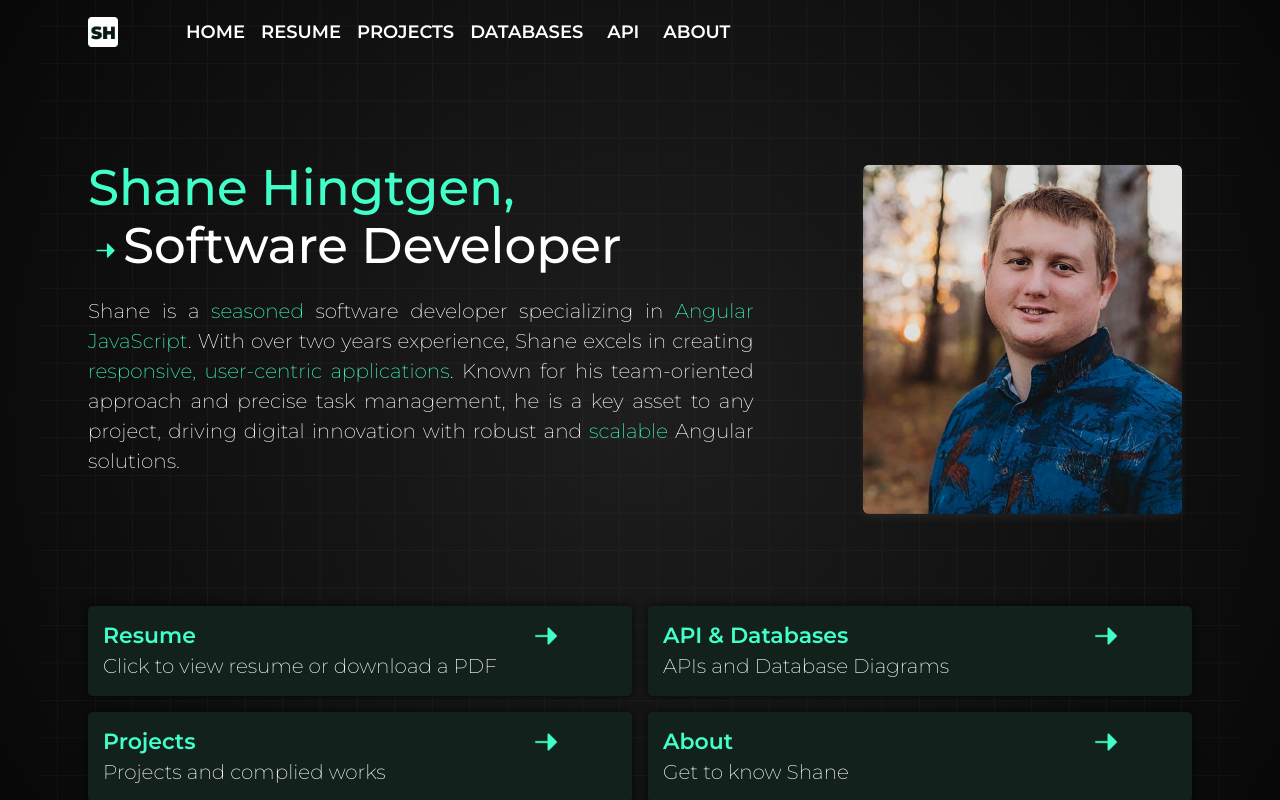
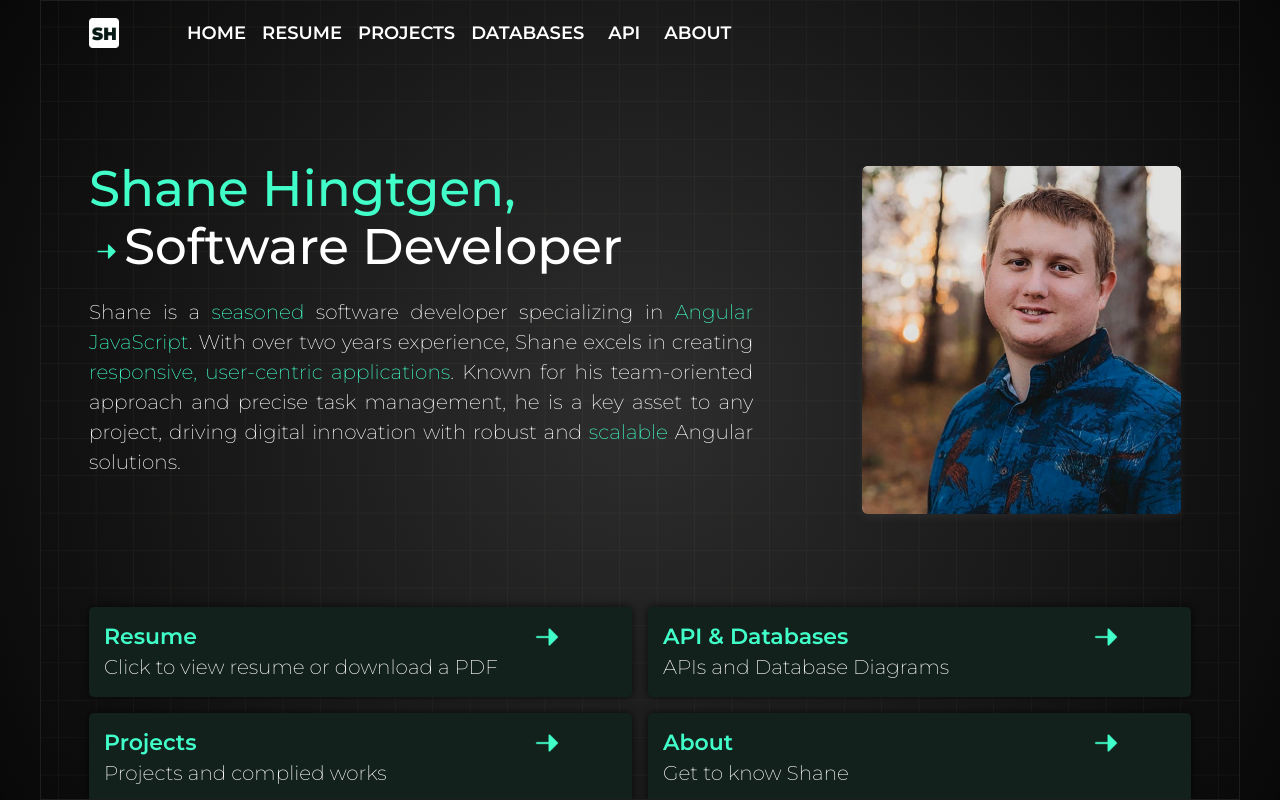
Before and after one commit to shaneh92/shane-portfolio, a React (Vite) app: page / in a window 1280 px wide. Built offline with nearby package versions, Linux system fonts and the light colour scheme.

Commit message:
made the gradient a little brighter

```diff
--- a/src/routes/root.tsx
+++ b/src/routes/root.tsx
@@ -10,7 +10,7 @@ export function Root() {
       <Paper
         sx={{
           fontFamily: typography.fontFamily,
-          background: `radial-gradient(circle at center, ${palette.primary.light}, ${palette.primary.main})`,
+          background: `radial-gradient(circle at center, #2F2E2E, ${palette.primary.main})`,
           height: "100vh",
           display: "flex",
           flexDirection: "column",
@@ -19,6 +19,7 @@ export function Root() {
         <Container
           sx={{
             background: `url(${wireframebackground})`,
+            border: `1px solid ${palette.primary.light}`,
             backgroundRepeat: "repeat",
             backgroundSize: "cover",
             height: "0",
```
